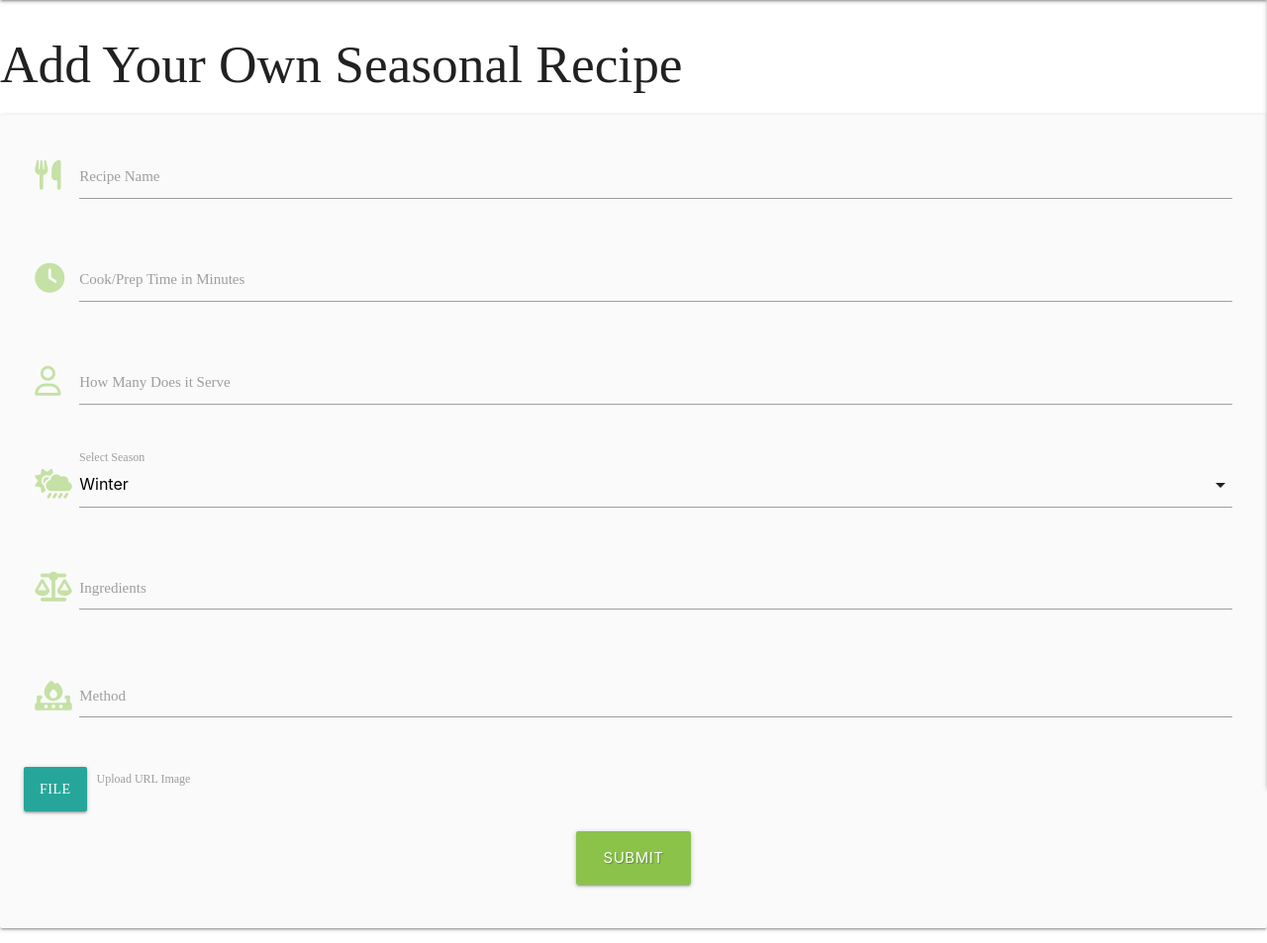
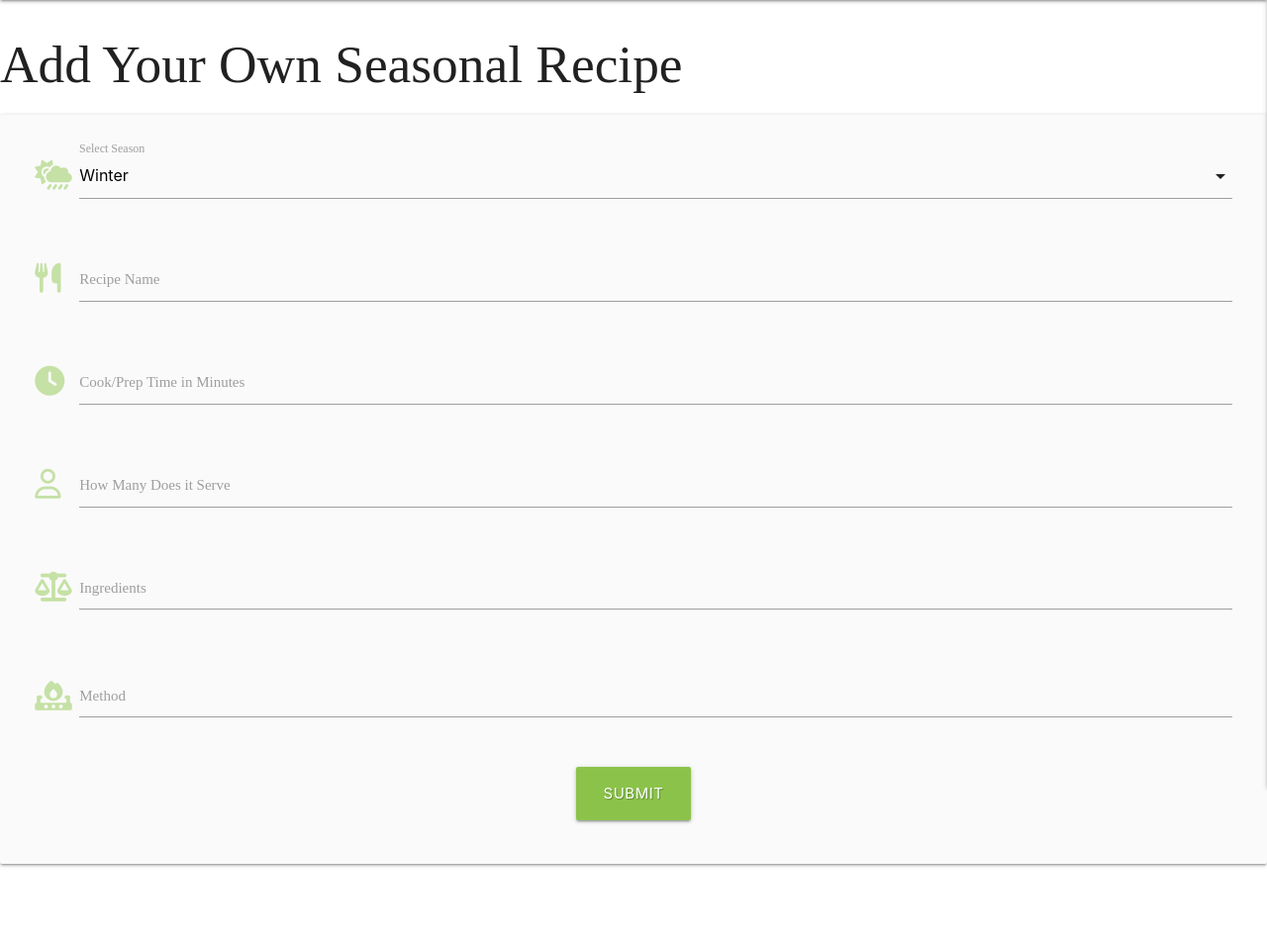
Before and after one commit to DomGambarini/bohemian-mama-pp3, a Flask app: page /add_recipe in a window 1280 px wide. Shown: the part 64-1017 px from the top of the page at 99% size. After the commit the page ends 940 px from the top, so only its background shows below. Run offline with Flask 3, Linux system fonts and the light colour scheme; some libraries are stand-ins or nearby versions.

Commit message:
Add functionality for user to submit to db

```diff
--- a/app.py
+++ b/app.py
@@ -32,23 +32,21 @@ mongo = PyMongo(app)
 
 
 class addRecipe(FlaskForm):
+    season = SelectField('Select Season', choices=[(
+        '1', 'Winter'), ('2', 'Spring'), ('3', 'Summer'), ('4', 'Autumn')])
     recipe_name = StringField(
         'Recipe Name', validators=[InputRequired(), Length(min=4, max=40)])
     cook_time = IntegerField(
-        'Cook/Prep Time in Minutes', validators=[
-            InputRequired(), NumberRange(min=1, max=300, message="Please enter a number between 1 and 300.")])
+        'Cook/Prep Time in Minutes', validators=[InputRequired(), NumberRange(
+            min=1, max=300, message="Please enter a number between 1 and 300.")])
     serves = IntegerField(
         'How Many Does it Serve', validators=[
             InputRequired(), NumberRange(min=1, max=20)])
-    season = SelectField('Select Season', choices=[(
-        '1', 'Winter'), ('2', 'Spring'), ('3', 'Summer'), ('4', 'Autumn')])
     ingredients = TextAreaField('Ingredients', validators=[
         InputRequired(), Length(min=30, max=300)])
     method = TextAreaField('Method', validators=[
         InputRequired(), Length(min=30, max=500)])
     submit = SubmitField('Add Recipe')
-    image = FileField('Upload URL Image', validators=[URL()])
-    recaptcha = RecaptchaField()
 
 
 @app.route("/")
@@ -60,11 +58,22 @@ def index():
 def add_recipe():
     form = addRecipe()
     if form.validate_on_submit():
-        mongo.db.season.insert_one()
+        recipe = {
+            "season": request.form.get("season"),
+            "recipe_name": request.form.get("recipe_name"),
+            "cook_time": request.form.get("cook_time"),
+            "serves": request.form.get("serves"),
+            "ingredients": request.form.get("ingredients"),
+            "method": request.form.get("method")
+            }
+        mongo.db.recipes.insert_one(recipe)
+        flash("Your recipe has been uploaded!")
+        return redirect(url_for("recipe"))
+
     return render_template('add-recipe.html', form=form)
 
 
-@app.route('/recipes', methods=["GET", "POST"])
+@app.route('/recipes', methods=["GET"])
 def recipe():
     recipes = list(mongo.db.recipes.find())
     return render_template("recipes.html", recipes=recipes)
--- a/templates/add-recipe.html
+++ b/templates/add-recipe.html
@@ -9,6 +9,15 @@
   enctype="multipart/form-data"
 >
   {{ form.csrf_token }}
+
+<!-------Select Season------->
+<div class="row">
+    <div class="input-field col s12">
+        <i class="fas fa-cloud-sun-rain prefix light-green-text text-lighten-3"></i>
+        {{ form.season.label(class="active") }}
+        {{ form.season }}
+    </div>
+</div>
 
   <!-------Recipe Name------->
   <div class="row">
@@ -37,17 +46,6 @@
     </div>
 </div>
 
-  <!-------Select Season------->
-  <div class="row">
-    <div class="input-field col s12">
-      <i
-        class="fas fa-cloud-sun-rain prefix light-green-text text-lighten-3"
-      ></i>
-      {{ form.season.label(class="active") }}
-      {{ form.season }}
-    </div>
-  </div>
-
   <!-------Ingredients------->
   <div class="row">
     <div class="input-field col s12">
@@ -69,22 +67,6 @@
   </div>
 
 
-<!-------Upload File------->
-<div class="row">
-    <div class="file-field input-field">
-        <div class="btn">
-            <span>File</span>
-            {{ form.image }}
-        </div>
-        <div class="file-path-wrapper">
-            {{ form.image.label }}
-            {{ form.image(class="file-path validate") }}
-        </div>
-    </div>
-</div>
-
-  {{ form.recaptcha }}
-
   <!-------Submit------->
 <div class="row">
     <div class="col s12 center-align">
--- a/templates/recipes.html
+++ b/templates/recipes.html
@@ -3,7 +3,7 @@
 <h1>Seasonal Recipes</h1>
 
 <div class="row">
-  <div class="col s4">
+  <div class="col l4 m6 s12">
     <div class="card">
       {% for recipe in recipes %}
       <div class="card-image">
```
